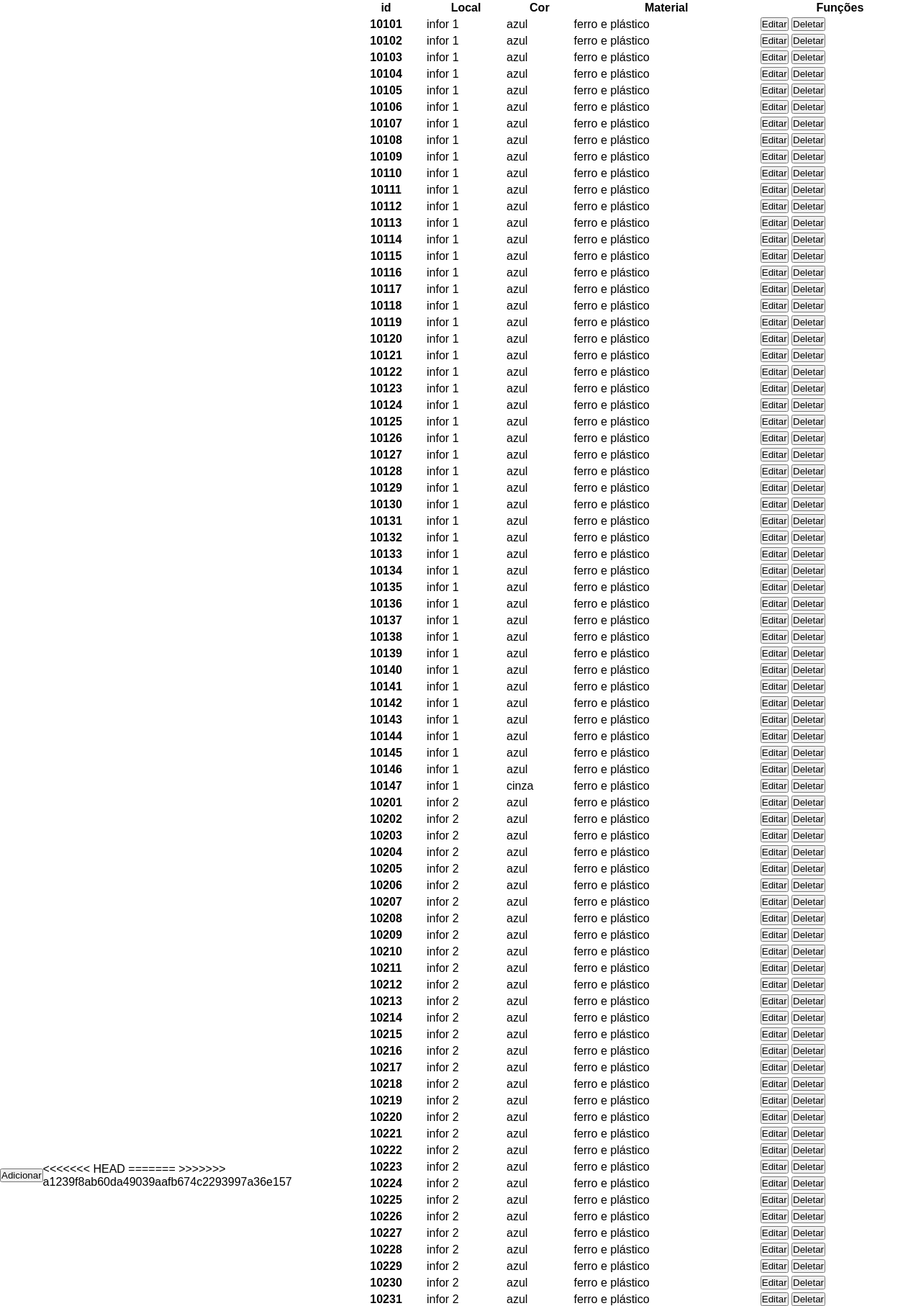
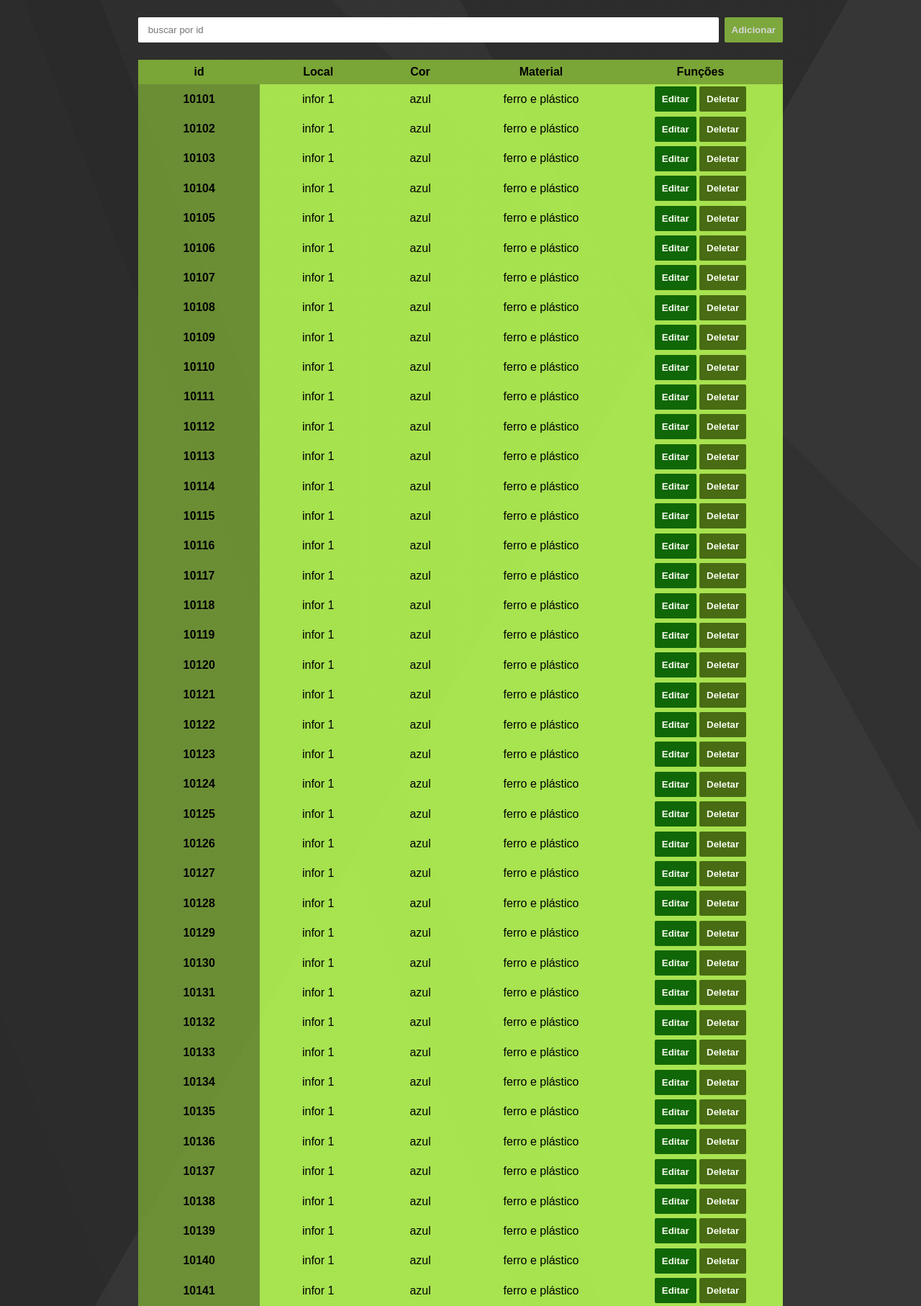
Before and after one commit to JoseIlcle14/Gerenciador_Escolar_de_Patrimonio, a Flask app: page /1 in a window 1280 px wide. Shown: the top 1814 px of the page at 72% size. Run offline with Flask 3, Linux system fonts and the light colour scheme.

Commit message:
estilizacao da tabela e filtro de tabela

```diff
--- a/static/css/table.css
+++ b/static/css/table.css
@@ -1,3 +1,12 @@
+:root {
+    --corDeFundo-cabecalho: #7AA637;
+    --corDeFundo-tr: #7aa637cd;
+    --corDeFundo-td: #bbff54db;
+    --corDeFundo-btn: #91c741;
+    --corButtonDelet: #3e5f0d;
+    --corButtonEdit: #005a00;
+}
+
 * {
     padding: 0;
     margin: 0;
@@ -5,9 +14,109 @@
     font-family: "Josefin Sans", sans-serif;
 }
 
+
+body {
+    background-image: linear-gradient(300deg, rgba(77, 77, 77, 0.05) 0%, rgba(77, 77, 77, 0.05) 25%, rgba(42, 42, 42, 0.05) 25%, rgba(42, 42, 42, 0.05) 38%, rgba(223, 223, 223, 0.05) 38%, rgba(223, 223, 223, 0.05) 75%, rgba(36, 36, 36, 0.05) 75%, rgba(36, 36, 36, 0.05) 100%), linear-gradient(44deg, rgba(128, 128, 128, 0.05) 0%, rgba(128, 128, 128, 0.05) 34%, rgba(212, 212, 212, 0.05) 34%, rgba(212, 212, 212, 0.05) 57%, rgba(25, 25, 25, 0.05) 57%, rgba(25, 25, 25, 0.05) 89%, rgba(135, 135, 135, 0.05) 89%, rgba(135, 135, 135, 0.05) 100%), linear-gradient(241deg, rgba(55, 55, 55, 0.05) 0%, rgba(55, 55, 55, 0.05) 14%, rgba(209, 209, 209, 0.05) 14%, rgba(209, 209, 209, 0.05) 60%, rgba(245, 245, 245, 0.05) 60%, rgba(245, 245, 245, 0.05) 69%, rgba(164, 164, 164, 0.05) 69%, rgba(164, 164, 164, 0.05) 100%), linear-gradient(249deg, rgba(248, 248, 248, 0.05) 0%, rgba(248, 248, 248, 0.05) 32%, rgba(148, 148, 148, 0.05) 32%, rgba(148, 148, 148, 0.05) 35%, rgba(202, 202, 202, 0.05) 35%, rgba(202, 202, 202, 0.05) 51%, rgba(181, 181, 181, 0.05) 51%, rgba(181, 181, 181, 0.05) 100%), linear-gradient(92deg, hsl(214, 0%, 11%), hsl(214, 0%, 11%));
+    display: flex;
+    flex-direction: column;
+    justify-content: center;
+    align-items: center;
+}
+
+.search--flex {
+    display: flex;
+    justify-content: center;
+    align-items: center;
+    width: 100%;
+    max-width: 70vw;
+    margin-top: 1.5rem;
+    margin-bottom: 1.5rem;
+    gap: 0.5rem;
+}
+
+.search--flex input:focus {
+    outline: none;
+}
+
+.search--flex input {
+    width: 100%;
+    border: none;
+    border-radius: 2px;
+    padding: 10px;
+}
+
+.search--btn {
+    color: #fff;
+    background-color: var(--corDeFundo-btn);
+    border: none;
+    border-radius: 2px;
+    font-weight: bold;
+    cursor: pointer;
+    padding: 10px;
+    opacity: 0.8;
+    transition: 0.3s ease;
+}
+
+.search--btn:hover {
+    opacity: 1.5;
+}
+
+.edit--btn {
+    color: #fff;
+    background-color: var(--corButtonEdit);
+    border: none;
+    border-radius: 2px;
+    font-weight: bold;
+    cursor: pointer;
+    padding: 10px;
+    margin-bottom: 0.2rem;
+    opacity: 0.9;
+    transition: 0.3s ease;
+}
+
+.edit--btn:hover {
+    opacity: 1;
+}
+
+.delet--btn {
+    color: #fff;
+    background-color: var(--corButtonDelet);
+    border: none;
+    border-radius: 2px;
+    font-weight: bold;
+    cursor: pointer;
+    padding: 10px;
+    margin-top: 0.2rem;
+    opacity: 0.9;
+    transition: 0.3s ease;
+}
+
+.delet--btn:hover {
+    opacity: 1;
+}
+
 table {
+    border-collapse: collapse;
     width: 100%;
-    max-width: 800px;
+    max-width: 70vw;
+    margin: auto;
+}
+
+thead {
+    background-color: var(--corDeFundo-cabecalho);
+    color: black;
+}
+
+th {
+    background-color: var(--corDeFundo-tr);
+    padding: 0.5rem;
+    text-align: center;
+    width: 30px;
+}
+
+td {
+    text-align: center;
+    background-color: var(--corDeFundo-td);
 }
 
 body {
--- /dev/null
+++ b/static/js/search_table.js
@@ -0,0 +1,22 @@
+const inputSearch = document.getElementById('search--tipping');
+const inputSearchTable = document.getElementById('table--item');
+
+inputSearch.addEventListener('keyup', () => {
+    let numberId = inputSearch.value;
+
+    let lines = inputSearchTable.getElementsByTagName('tr');
+
+    for (let posicao in lines) {
+        if (true === isNaN(posicao)) {
+            continue;
+        }
+
+        let conteudoDaLinha = lines[posicao].innerHTML;
+
+        if (true === conteudoDaLinha.includes(numberId)) {
+            lines[posicao].style.display = '';
+        } else {
+            lines[posicao].style.display = 'none';
+        }
+    }
+});
--- a/templates/lista_item.html
+++ b/templates/lista_item.html
@@ -6,18 +6,20 @@
   <meta name="viewport" content="width=device-width, initial-scale=1.0">
   <link rel="stylesheet" href="../static/css/table.css">
 
+  <script src="../static/js/search_table.js" defer></script>
   <script src="../static/js/modal.js" defer></script>
 
   <title>lista</title>
 </head>
 
 <body>
-  <button class="abrir_modal" data-modal="modal1">Adicionar</button>
-<<<<<<< HEAD
+
+  <div class="search--flex">
+    <input type="number" id="search--tipping" placeholder=" buscar por id ">
+    <button class="abrir_modal search--btn" data-modal="modal1">Adicionar</button>
+  </div>
 
   <!-- MODAL -->
-=======
->>>>>>> a1239f8ab60da49039aafb674c2293997a36e157
   <dialog id="modal1">
     <button class="fechar_modal" data-modal="modal1">X</button>
     <div>
@@ -59,10 +61,10 @@
     </div>
   </dialog>
 
+  <!-- TABELA DOS ITENS -->
   <table>
     <thead>
       <tr>
-        </dialog>
         <th>id</th>
         <th>Local</th>
         {% if tabela[0].potencia %}
@@ -74,8 +76,9 @@
         {% endif %}
         <th>Funções</th>
       </tr>
+    </thead>
 
-
+    <tbody id="table--item">
       {% for objeto in tabela: %}
       <tr id="moveis-{{tabela.id}}"></tr>
 
@@ -98,7 +101,7 @@
       {% endif %}
 
       <td>
-            <button data-modal="modal2" class="abrir_modal">Editar</button>
+        <button data-modal="modal2" class="abrir_modal edit--btn">Editar</button>
 
         <dialog id="modal2">
 
@@ -143,7 +146,7 @@
         </dialog>
 
         <a href="/{{ objeto.id }}/Deletar">
-            <button>Deletar</button>
+          <button class="delet--btn">Deletar</button>
         </a>
       </td>
 
```
Also changed, not shown: instance/database.db. Lines whose indentation alone changed are shown as unchanged.
